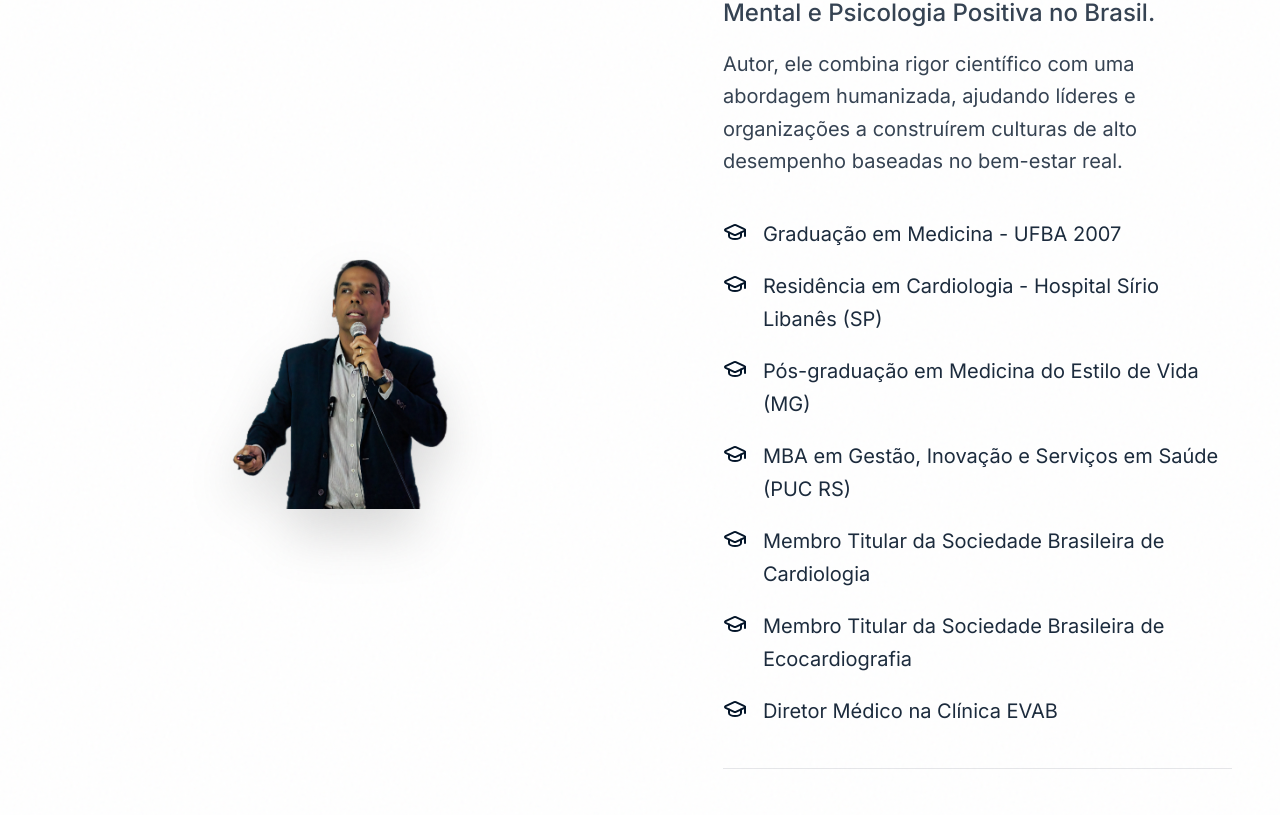
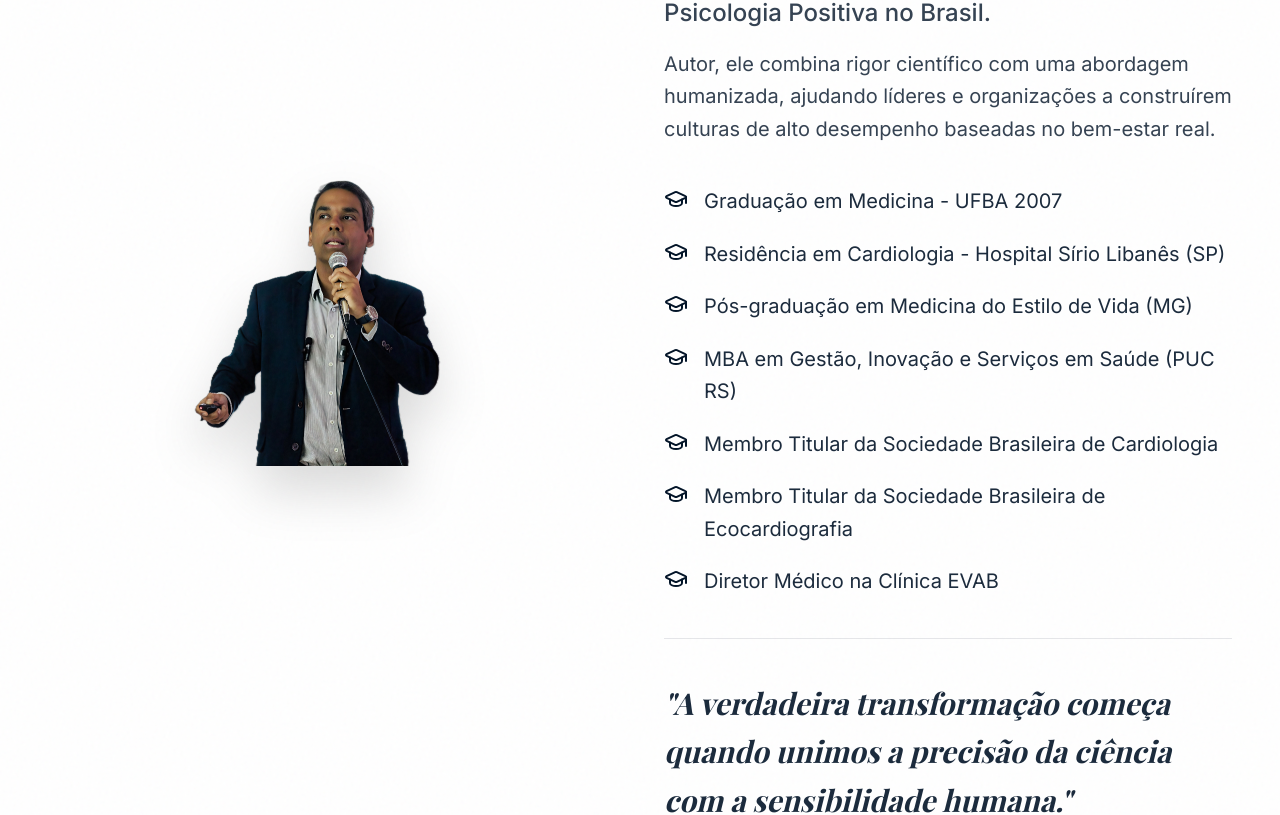
Before and after one commit to MarcusCarvalho1322/site-drpaulorobertopalestrante, a Next.js app: page / in a window 1280 px wide. Shown: the part 1638-2453 px from the top of the page. Built offline with nearby package versions, Linux system fonts and the light colour scheme; a web font is replaced by a local one.

Commit message:
Ajuste de proporção foto/currículo

```diff
--- a/src/components/home/about-section.tsx
+++ b/src/components/home/about-section.tsx
@@ -17,7 +17,7 @@ export function AboutSection() {
     return (
         <section id="sobre" className="py-24 bg-background relative overflow-hidden noise-texture">
             <div className="container px-6 md:px-12 mx-auto">
-                <div className="grid md:grid-cols-[1.2fr_1fr] gap-16 items-center">
+                <div className="grid md:grid-cols-2 gap-12 items-center">
 
                     {/* Imagem Flutuante */}
                     <motion.div
@@ -30,7 +30,7 @@ export function AboutSection() {
                         <img
                             src="/dr-paulo-about.png"
                             alt="Dr. Paulo Roberto Souza"
-                            className="w-full max-w-md h-auto object-contain drop-shadow-2xl"
+                            className="w-full max-w-lg h-auto object-contain drop-shadow-2xl"
                         />
                     </motion.div>
 
```
